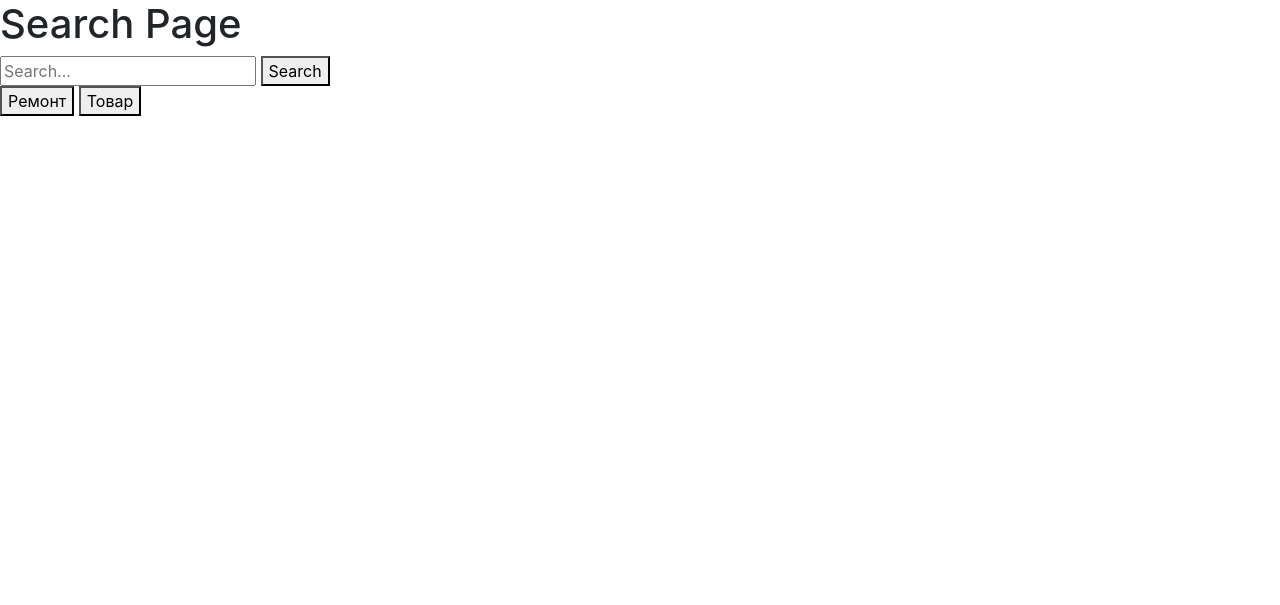
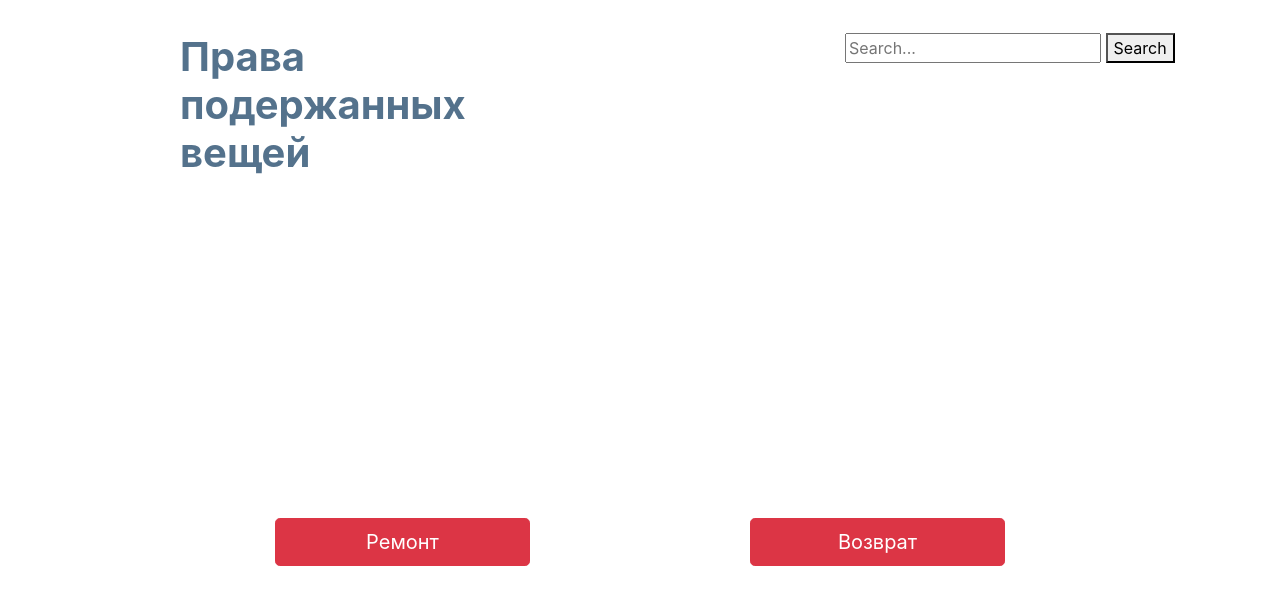
Before and after one commit to IvanMIU1c/consPlus, a Django app: page / in a window 1280 px wide. Shown: the top 605 px of the page. Run offline with Django 4.2, Linux system fonts and the light colour scheme.

Commit message:
merge working

```diff
--- a/consultant_PLUS/cons_plus/templates/home.html
+++ b/consultant_PLUS/cons_plus/templates/home.html
@@ -10,17 +10,48 @@
             integrity="sha384-ggOyR0iXCbMQv3Xipma34MD+dH/1fQ784/j6cY/iJTQUOhcWr7x9JvoRxT2MZw1T"
             crossorigin="anonymous">
 
-    <title>Права поддержанных вещей</title>
+    <title>Права подержанных вещей</title>
+
+    <link rel="stylesheet" href="style.css">
 </head>
 <body>
-<h1>Search Page</h1>
 
+<div class="section">
+    <div class="container">
+        <div class="menu">
+            <div class="row">
+                <div class="col-lg-4 offset-lg-1">
+                    <h1 class="text-style">
+                        <strong>Права подержанных вещей</strong>
+                    </h1>
+                </div>
+
+                <div class="col-lg-4 offset-lg-3">
                     <form action="/search" method="get">
                         <input type="text" name="search" placeholder="Search...">
                         <button type="submit">Search</button>
                     </form>
+                </div>
+            </div>
+        </div>
 
-<button type="button" onclick="window.location.href = 'repair/question/3/'">Ремонт</button>
-<button type="button" onclick="window.location.href = 'product/question/10/'">Товар</button>
+        <div class="row">
+
+
+            <div class="col-lg-3 offset-lg-2">
+                <div class="blok">
+                    <button type="button"class="btn btn-danger btn-lg btn-block" onclick="window.location.href = 'repair/question/3/'">Ремонт</button>
+                </div>
+
+            </div>
+
+
+            <div class="col-lg-3 offset-lg-2">
+                <div class="blok">
+                    <button type="button" class="btn btn-danger btn-lg btn-block" onclick="window.location.href = 'product/question/10/'">Возврат</button>
+                </div>
+            </div>
+    </div>
+</div>
 </body>
 </html>
--- a/consultant_PLUS/cons_plus/templates/question.html
+++ b/consultant_PLUS/cons_plus/templates/question.html
@@ -72,7 +72,8 @@
                 var url = window.location.href.split('/').slice(0, -2).join('/') + "/" + selectedAnswer + "/";
                 window.location.href = url;
             } else {
-                console.log(window.location.href.split('/').slice(0, -4)).join('/') + 'solution/' + selectedAnswerSolutionId + '/';
+                var url = window.location.href.split('/').slice(0, -4).join('/') + '/solution/' + selectedAnswerSolutionId + '/';
+                window.location.href = url;
             }
         }
 
```
Lines whose indentation alone changed are shown as unchanged.
